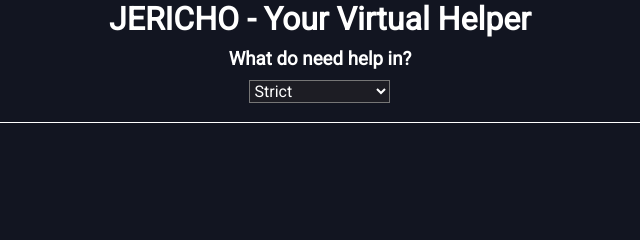
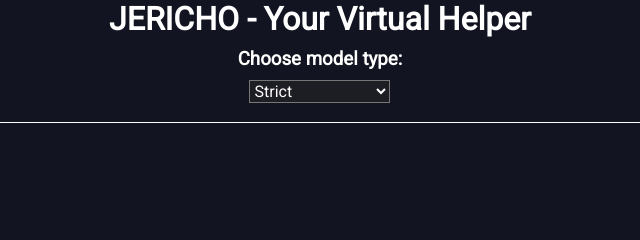
Before and after one commit to mad-ben/OpenAI_API, a website built with Vite: page client/index.html in a window 1280 px wide. Shown: the top 240 px of the page, 320-960 px from the left. Built offline with nearby package versions, Linux system fonts and the light colour scheme.

Commit message:
Update index.html

```diff
--- a/client/index.html
+++ b/client/index.html
@@ -11,7 +11,7 @@
     <div id="app">
       <h1>JERICHO - Your Virtual Helper</h1>
       <div style="text-align:center;">
-        <h3>What do need help in?</h1>
+        <h3>Choose model type:</h1>
           <select name="bots" id="comboBox">
             <optgroup label="Text Davinci"></optgroup>
             <option value="text-davinci-003">Strict</option>
```
